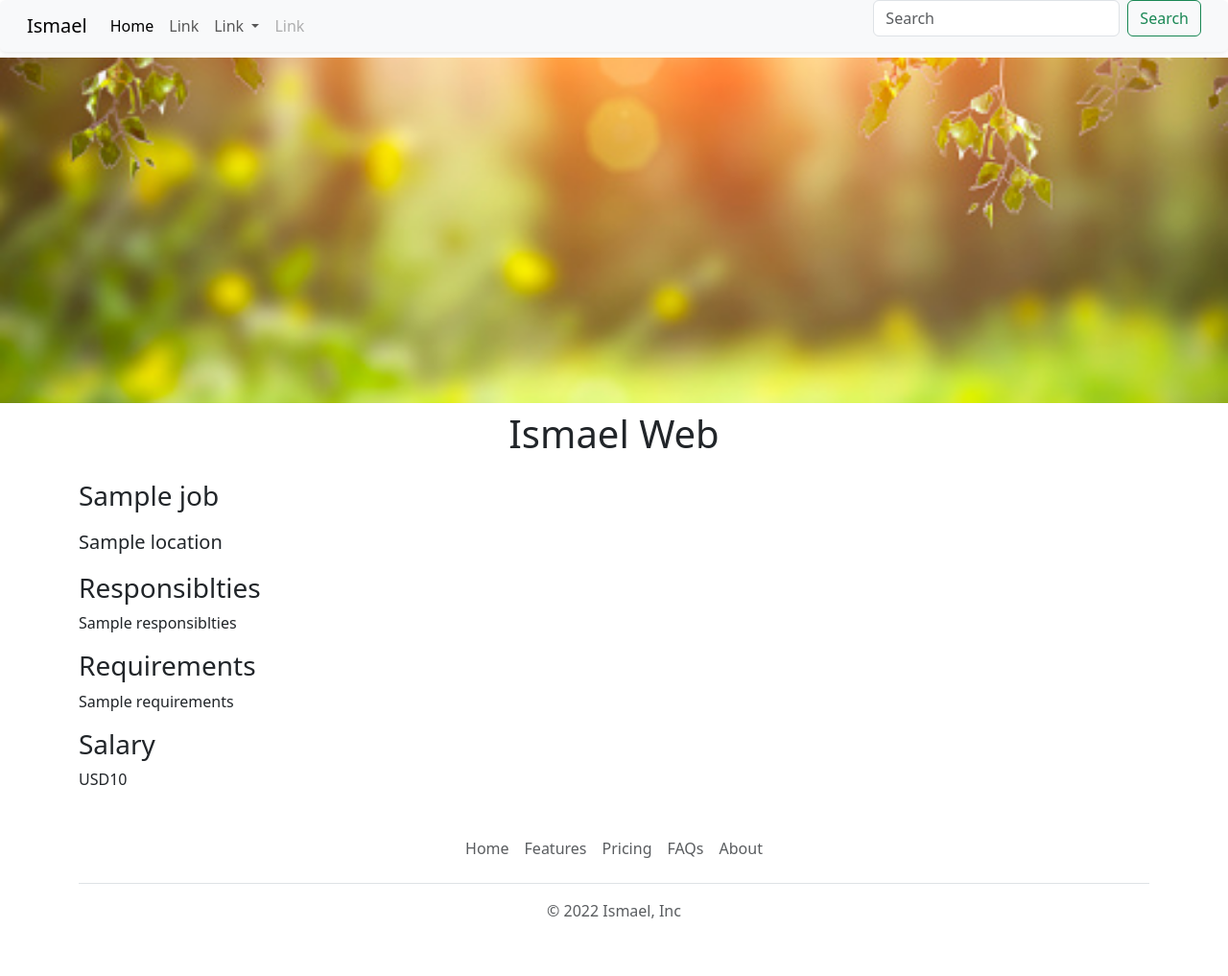
After one commit to smizer09/ismi-website, a Flask app: template templates/jobpage.html in a window 1280 px wide. The commit adds this page. Shown: the whole page at 96% size. Run offline with Flask 3, Linux system fonts and the light colour scheme; the template is opened without the code that fills it: most values are stand-ins (such as "Sample title", 1, 10 or a date in 2020).

Commit message:
dynamic pages

```diff
--- a/app.py
+++ b/app.py
@@ -1,16 +1,23 @@
 from flask import Flask, render_template, jsonify
-from database import load_jobs_DB
+from database import load_jobs_DB, load_job_DB
 app = Flask(__name__)
 
 @app.route("/")
 def hello_world():
-    job = load_jobs_DB()
-    return render_template('home.html' , job = job)
+    jobs = load_jobs_DB()
+    return render_template('home.html' , jobs = jobs)
+
+@app.route("/job/<id>")
+def show_jobs(id):
+    job = load_job_DB(id)
+
+    return render_template('jobpage.html' , job = job)
+
 
 @app.route("/api/jobs")
 def list_jobs():
   job = load_jobs_DB()
-  return jsonify(job)
+  return jsonify(jobs)
 
 
 
--- /dev/null
+++ b/templates/banner.html
@@ -0,0 +1,8 @@
+ <style>
+      #banner{
+        height: 360px;
+        width: 100%;
+        object-fit: cover;
+      }
+    </style>
+<img id="banner" class="img-fluid" src="https://ismi-website.smizerethio.repl.co/static/op.jpg" height="320">
--- /dev/null
+++ b/templates/bootstrap.html
@@ -0,0 +1,5 @@
+<meta charset="utf-8">
+<meta name="viewport" content="width=device-width, initial-scale=1">
+
+
+<link href="https://cdn.jsdelivr.net/npm/bootstrap@5.3.0-alpha1/dist/css/bootstrap.min.css" rel="stylesheet" integrity="sha384-GLhlTQ8iRABdZLl6O3oVMWSktQOp6b7In1Zl3/Jr59b6EGGoI1aFkw7cmDA6j6gD" crossorigin="anonymous">
--- a/templates/jobitem.html
+++ b/templates/jobitem.html
@@ -10,9 +10,12 @@
       </div>
       {% endif %}
   </div>
+
   <div class="col-3">
-    <a type="button" href="mailto:000libdio@gmail.com?subject=Application%20for%20{{job['title']}}&body=hello%3A%0D%0Ahow%20ar%20u%3A" class="btn btn-outline-primary">
+    <a type="button" href="/job/{{job['id']}}" class="btn btn-outline-primary">
       Apply
     </a>
   </div>
+
+
 </div>
--- /dev/null
+++ b/templates/jobpage.html
@@ -0,0 +1,38 @@
+
+<html>
+  <head>
+
+  {%for job in job%}
+    <title>{{job.title}} -Ismael Web</title>
+
+   {% include'bootstrap.html' %}
+
+
+  </head>
+    <body>
+       {% include 'nav.html' %}
+       {% include'banner.html'%}
+      <div class="container">
+      <h1 class="text-center mt-2 mb-4">Ismael Web</h1>
+
+
+
+      <h3>{{job.title}}</h3>
+      <p></p>
+
+      <p class="lead">{{job.location}}</p>
+
+      <h3>Responsiblties</h3>
+      <p>{{job.responsiblties}}</p>
+      <h3>Requirements</h3>
+      <p>{{job.requirements}}</p>
+      <h3>Salary</h3>
+      <p>{{job.currency}}{{job.salary}}</p>
+      </div>
+
+
+  {% endfor %}
+
+  </body>
+   {% include'footer.html' %}
+</html>
```
Also changed, not shown: database.py (+15 -3 lines), templates/home.html (+6 -15 lines).
